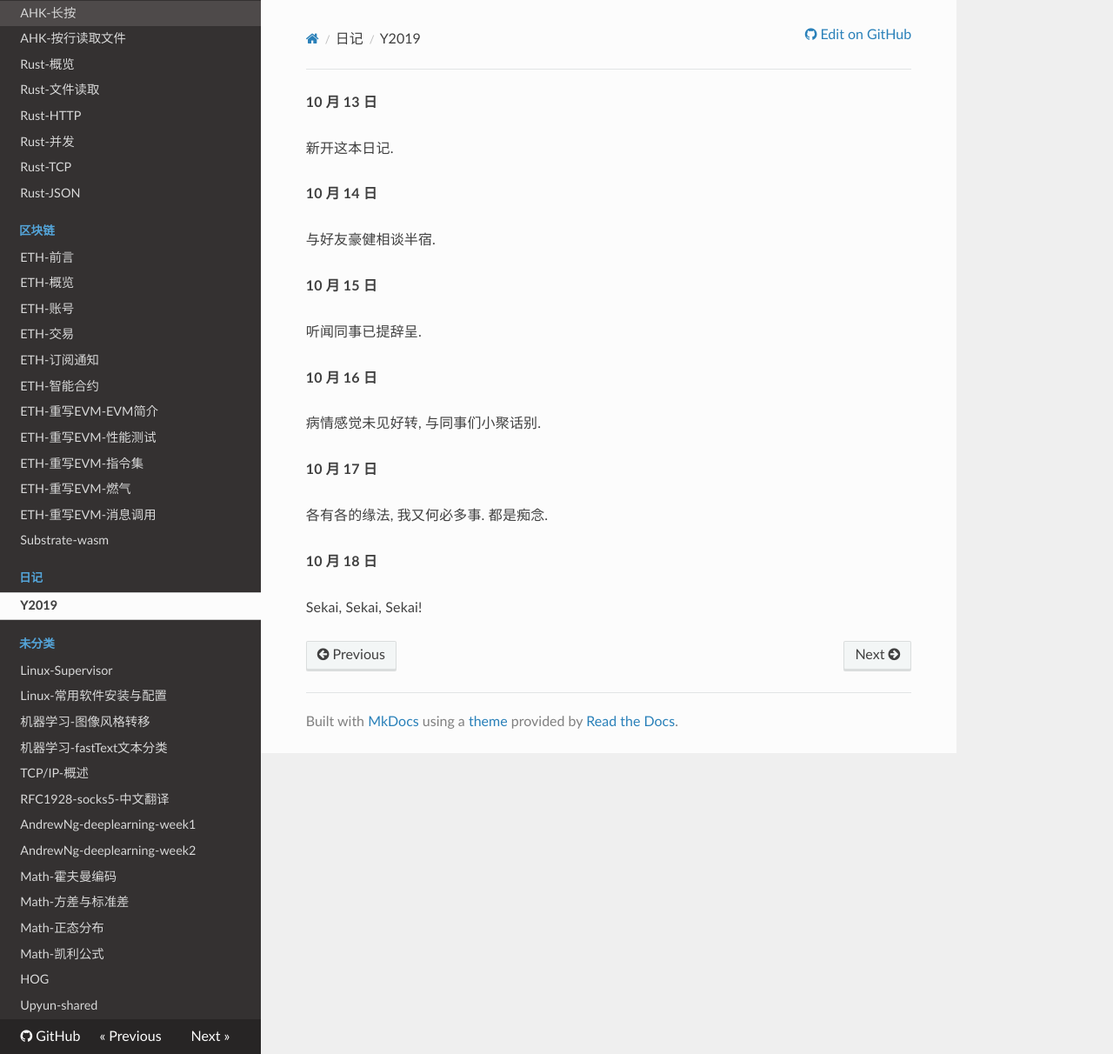
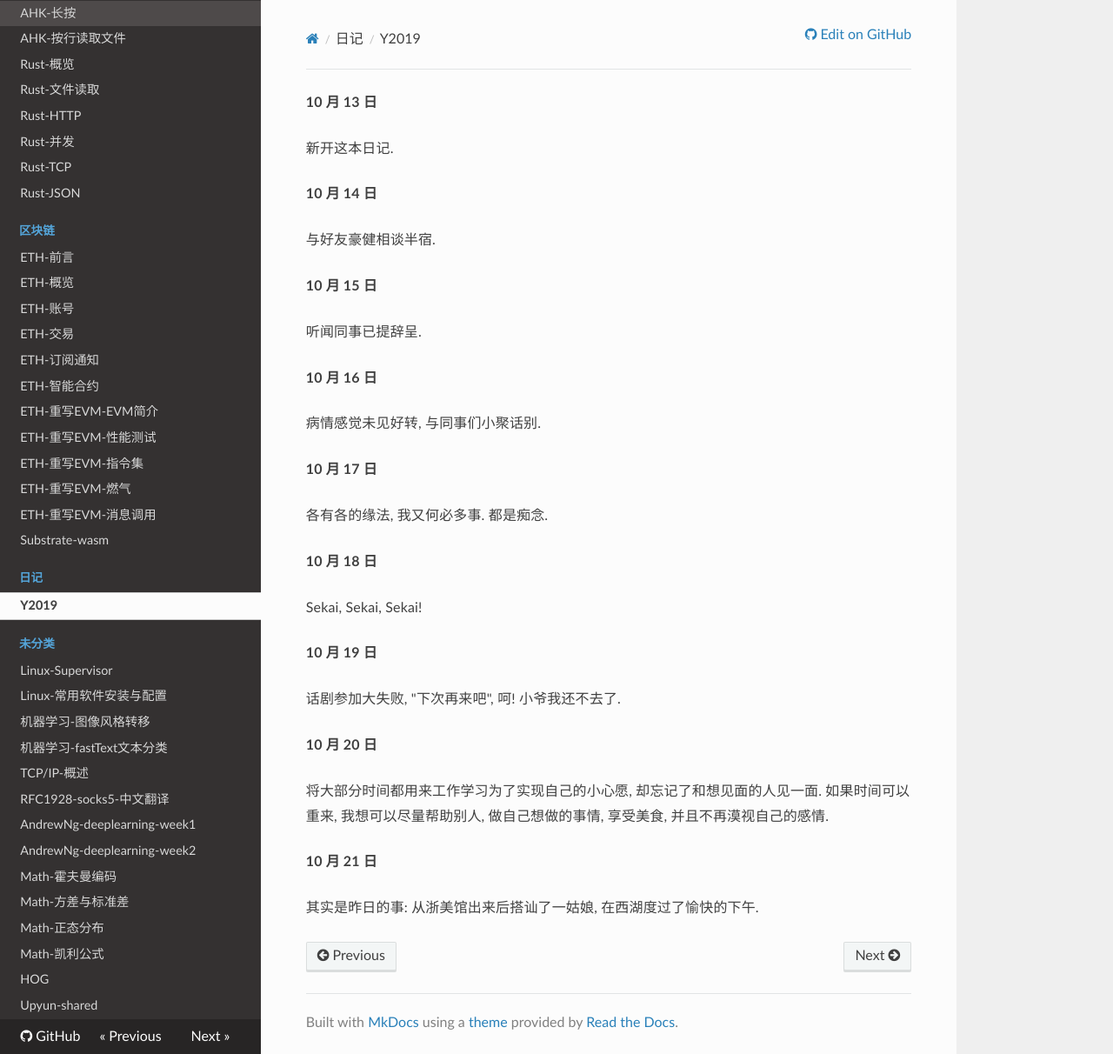
Before and after one commit to mohanson/accu, an MkDocs documentation site: the page built from docs/content/diary/2019.md, in a window 1280 px wide and 1212 px high. Shown: the whole window at 87% size. Built offline with MkDocs 1.6.1, drawn with Linux system fonts in a browser that asks for light colours; nearby versions of some CDN libraries.

Commit message:
2019-10-22 09:56:30

```diff
--- a/docs/content/diary/2019.md
+++ b/docs/content/diary/2019.md
@@ -21,3 +21,15 @@
 **10 月 18 日**
 
 Sekai, Sekai, Sekai!
+
+**10 月 19 日**
+
+话剧参加大失败, "下次再来吧", 呵! 小爷我还不去了.
+
+**10 月 20 日**
+
+将大部分时间都用来工作学习为了实现自己的小心愿, 却忘记了和想见面的人见一面. 如果时间可以重来, 我想可以尽量帮助别人, 做自己想做的事情, 享受美食, 并且不再漠视自己的感情.
+
+**10 月 21 日**
+
+其实是昨日的事: 从浙美馆出来后搭讪了一姑娘, 在西湖度过了愉快的下午.
```
